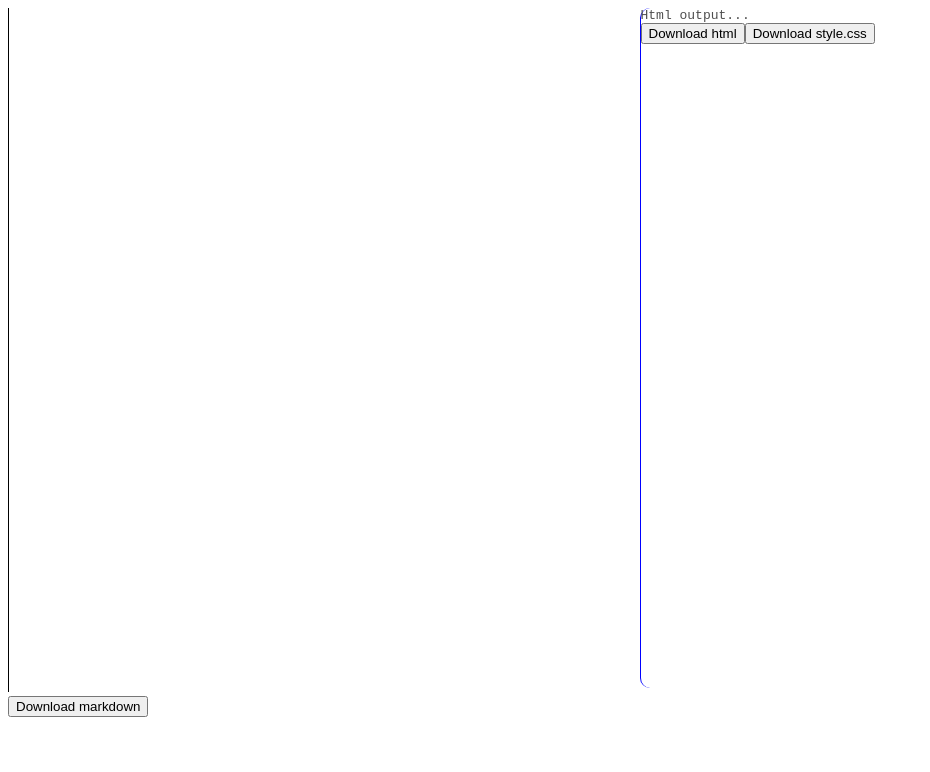
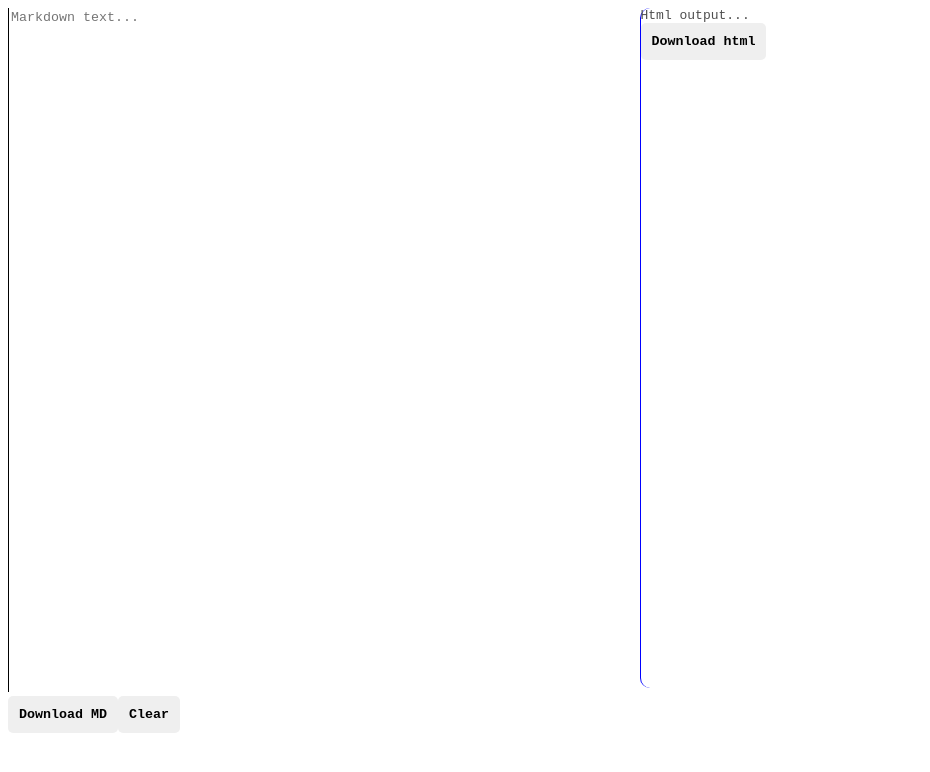
Before and after one commit to Ridoineel/mdeditor, a React (Create React App) app in the folder frontend/: page / in a window 1280 px wide. Shown: the top 772 px of the page, without its empty margins (0-930 px from the left). Built offline with nearby package versions, Linux system fonts and the light colour scheme.

Commit message:
manage DownloadButton and add clear Button

```diff
--- a/frontend/src/components/HtmlPane/index.js
+++ b/frontend/src/components/HtmlPane/index.js
@@ -1,4 +1,5 @@
 import axios from "axios";
+import DownloadButton from "../DownloadButton"
 import {BACKEND_DOMAIN} from "../../env"
 
 function createHtmlFileContent(body) {
@@ -48,13 +49,7 @@ const HtmlPane = (props) => {
 
             </div>
 
-            <button onClick={handleClick}>
-                Download html
-            </button>
-
-            <button>
-                Download style.css
-            </button>
+            <DownloadButton onClick={handleClick} content="Download html" />
         </div>
     )
 }
--- a/frontend/src/components/MarkdowPane/index.js
+++ b/frontend/src/components/MarkdowPane/index.js
@@ -1,18 +1,20 @@
 import axios from "axios";
+import {useEffect, useRef} from "react"
+import DownloadButton from "../DownloadButton"
 import {BACKEND_DOMAIN} from "../../env"
 
 
 const MarkdownPane = (props) => {
     let contentMarkdown = props.content
     let setMarkdown = props.setMarkdown
+    let textarea = useRef(null)
 
     function handleChange(event) {
         let markD = event.target.value;
-
         setMarkdown(markD);
     }
 
-    async function handleClick(e) {
+    async function handleClickDownload(e) {
         let body = {
             fileContent: contentMarkdown,
             file: {
@@ -34,16 +36,30 @@ const MarkdownPane = (props) => {
         }
     }
 
+    function handleClickClear(e) {
+        setMarkdown("")
+    }
+
+    useEffect(() => {
+        textarea.current.focus()
+    })
+
     return (
         <div className="markdown-pane pane-container">
-
             {/* Use dangerously set html */}
-            <textarea className="pane-text" onChange={handleChange}>
-                {contentMarkdown}
+            <textarea
+                ref={textarea}
+                className="pane-text"
+                onChange={handleChange}
+                value={contentMarkdown}
+                placeholder="Markdown text..."
+            >
             </textarea>
 
-            <button onClick={handleClick}>
-                Download markdown
+            <DownloadButton onClick={handleClickDownload} content="Download MD" />
+
+            <button onClick={handleClickClear} className="btn clear-btn">
+                Clear
             </button>
         </div>
     )
```
